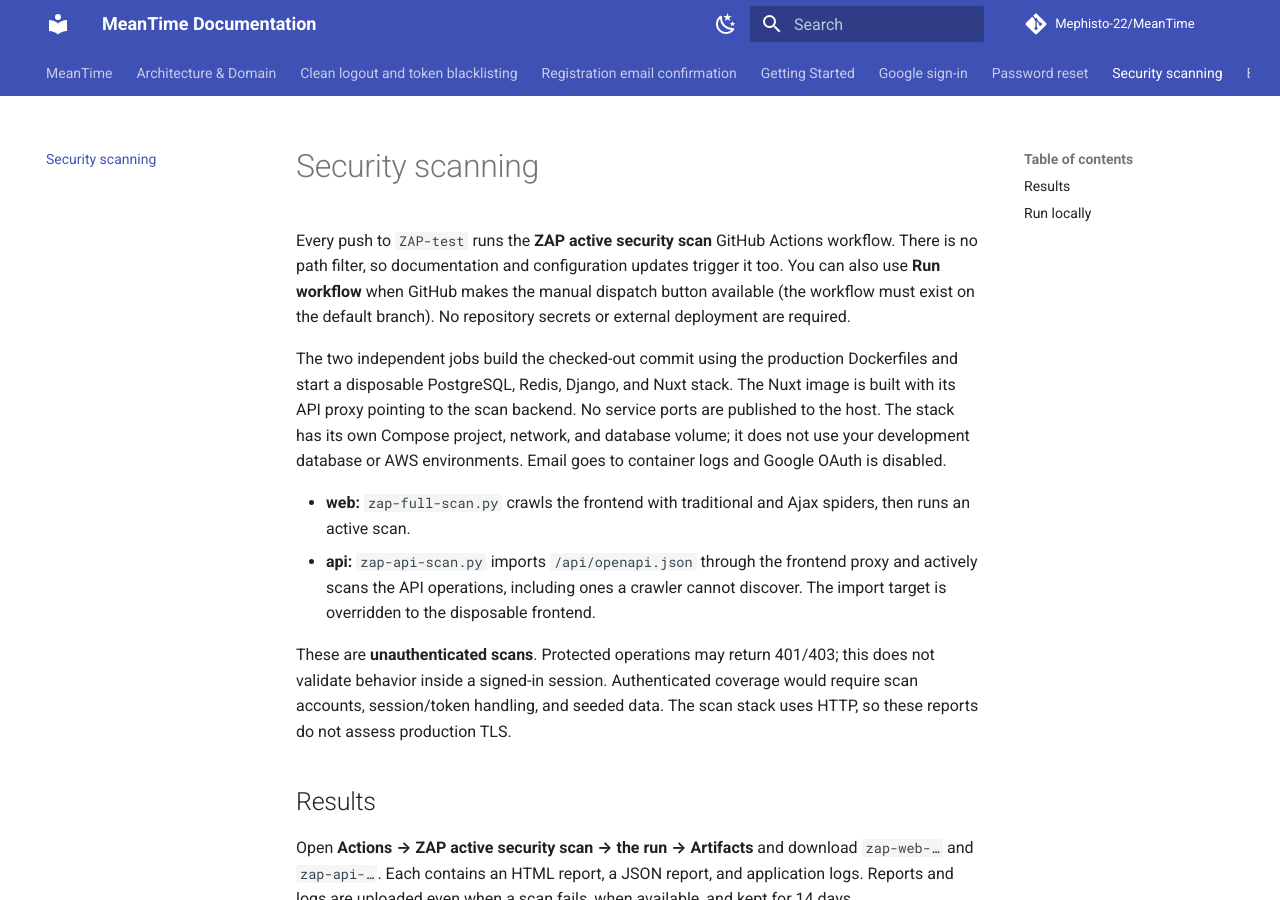
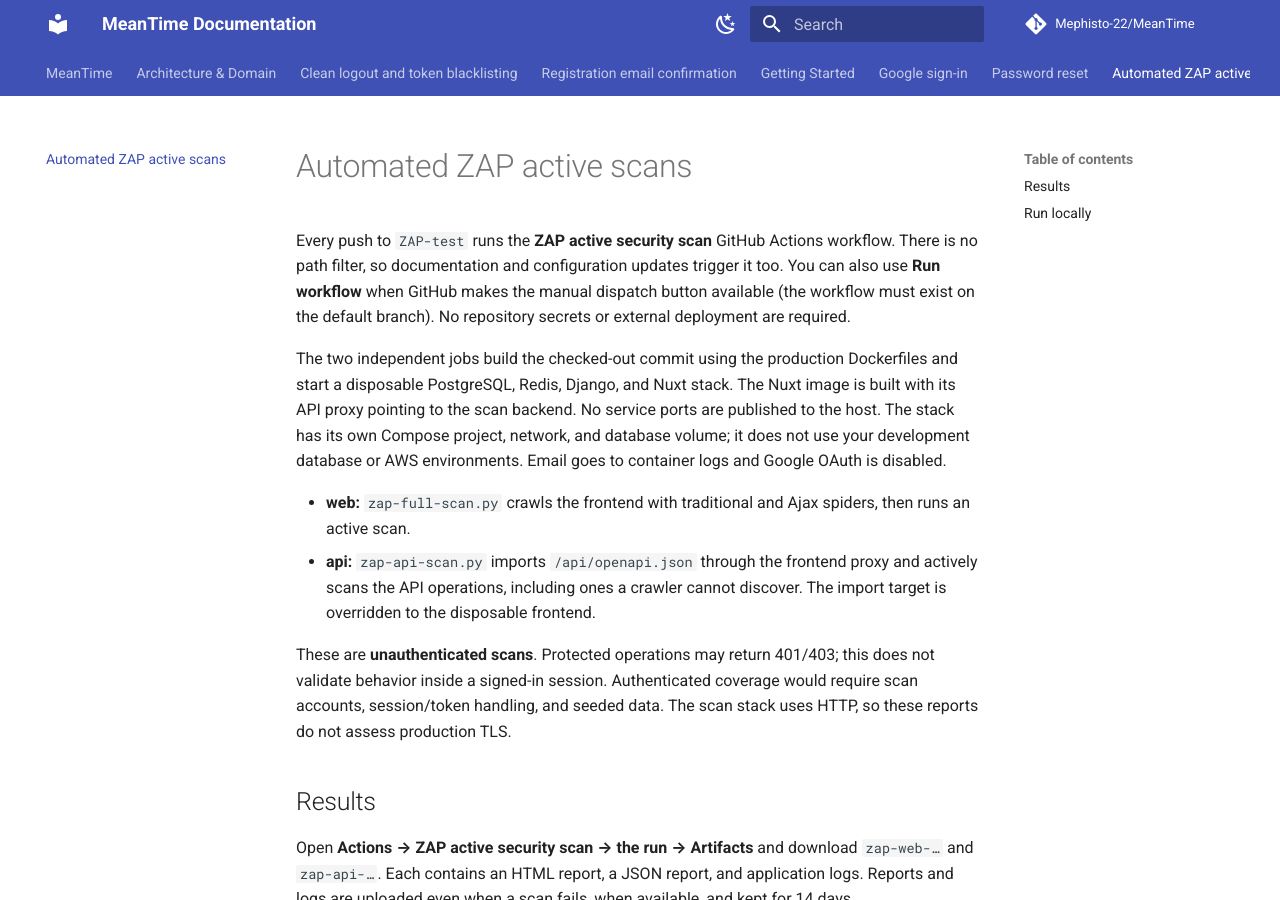
Before and after one commit to Mephisto-22/MeanTime, an MkDocs documentation site: the page built from docs/security-scanning.md, in a window 1280 px wide and 900 px high. Built offline with MkDocs 1.6.1 and Material for MkDocs 9.7.7, drawn with Linux system fonts in a browser that asks for light colours; comment, search, counter and statistics services are not loaded.

Commit message:
Update security-scanning.md

```diff
--- a/docs/security-scanning.md
+++ b/docs/security-scanning.md
@@ -1,4 +1,4 @@
-
+# Automated ZAP active scans
 
 Every push to `ZAP-test` runs the **ZAP active security scan** GitHub Actions
 workflow. There is no path filter, so documentation and configuration updates
```
